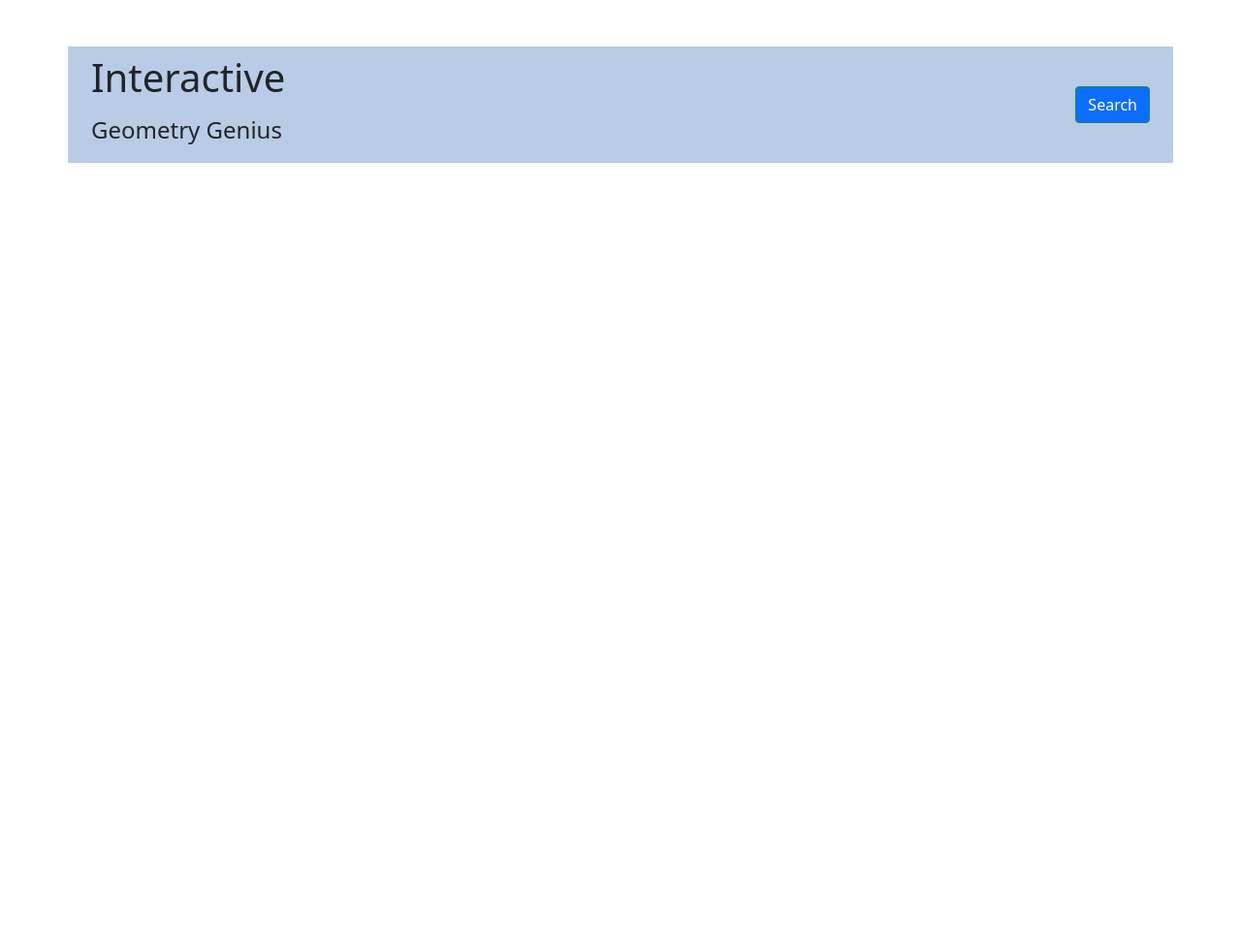
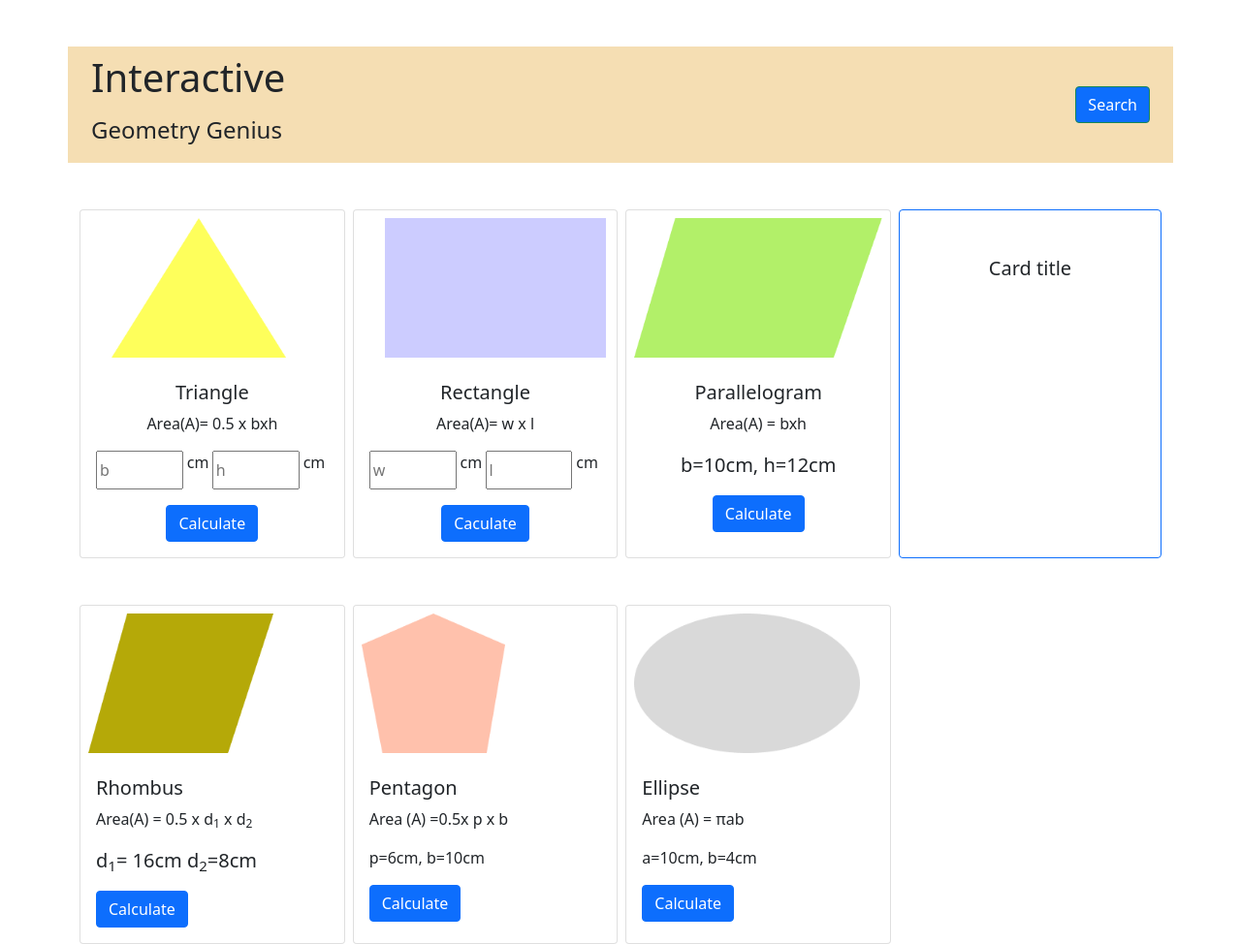
Before and after one commit to Roqibul19/assignment5, a plain HTML site: page index.html in a window 1280 px wide. Shown: the whole page at 97% size. Before the commit the page ends 800 px from the top, so only its background shows below. Drawn offline with Linux system fonts and the light colour scheme.

Commit message:
added cards

```diff
--- a/css/style.css
+++ b/css/style.css
@@ -0,0 +1,19 @@
+@media screen and (max-width: 576px) {
+    .first-cards-container, .second-cards-container{
+      flex-direction: column;
+    }
+  }
+
+  @media screen and (max-width: 576px) {
+    .first-geometry-container{
+      flex-direction: column-reverse;
+
+    }
+  }
+  .geo-img{
+    width:fit-content;
+    height:10em;
+  }
+  .triangle-input-field1, .triangle-input-field2, .rectangle-input-field1, .rectangle-input-field2 {
+    width: 75%;
+  }
--- a/index.html
+++ b/index.html
@@ -9,6 +9,7 @@
     <link rel="stylesheet" href="./css/style.css">
 </head>
 <body>
+    <!-- navbar part -->
     <header>
         <nav class="navbar bg-light container mt-5">
             <div class="container-fluid">
@@ -18,6 +19,98 @@
           </nav>
     </header>
 
+    <!-- Main part -->
+
+    <main class="container border-secondary">
+       <div class="d-flex first-geometry-container">
+        <div class="w-75">
+            <div class="d-flex mt-5 gap-2 first-cards-container text-center">
+                <div class="card" style="width: 18rem;">
+                    <img src="./images/triangle.png" class="card-img-top img-fluid geo-img ms-4 p-2" alt="...">
+                    <div class="card-body">
+                      <h5 class="card-title">Triangle</h5>
+                      <p>Area(A)= 0.5 x bxh</p>
+                      <div class=" d-flex">
+                       <div class="d-flex">
+                          <input class="triangle-input-field1 me-1" type="text" placeholder="b">
+                          <p>cm</p>
+                       </div>
+                       <div class="d-flex">
+                        <input class="triangle-input-field1 me-1" type="text" placeholder="h">
+                        <p>cm</p>
+                       </div>
+                      </div>
+                      </p>
+                      <a href="#" class="btn btn-primary">Calculate</a>
+                    </div>
+                  </div>
+                  <div class="card" style="width: 18rem;">
+                    <img src="./images/rectangle.png" class="card-img-top img-fluid geo-img ms-4 p-2" alt="...">
+                    <div class="card-body">
+                      <h5 class="card-title">Rectangle</h5>
+                      <p>Area(A)= w x l</p>
+                      <div class=" d-flex">
+                       <div class="d-flex">
+                          <input class="rectangle-input-field1 me-1" type="text" placeholder="w">
+                          <p>cm</p>
+                       </div>
+                       <div class="d-flex">
+                        <input class="triangle-input-field2 me-1" type="text" placeholder="l">
+                        <p>cm</p>
+                       </div>
+                      </div>
+                      </p>
+                      <a href="#" class="btn btn-primary">Caculate</a>
+                    </div>
+                  </div>
+                  <div class="card" style="width: 18rem;">
+                    <img src="./images/parallelogram.png" class="card-img-top img-fluid geo-img p-2" alt="...">
+                    <div class="card-body">
+                      <h5 class="card-title">Parallelogram</h5>
+                      <p>Area(A) = bxh</p>
+                      <p class="fs-5">b=10cm, h=12cm</p>
+                      <a href="#" class="btn btn-primary">Calculate</a>
+                    </div>
+                  </div>
+            </div>
+        </div>
+        <!-- calculation part -->
+
+        <div class="card mt-5 ms-2 border border-primary" style="width: 18rem;">
+            <h5 class="card-title mt-5 text-center">Card title</h5>
+       </div>
+       </div>
+       <div class="second-cards-container d-flex mt-5 gap-2 w-75">
+        <div class="card" style="width: 18rem;">
+          <img src="./images/rhombus.png" class="card-img-top img-fluid geo-img p-2" alt="...">
+          <div class="card-body">
+            <h5 class="card-title">Rhombus</h5>
+            <p>Area(A) = 0.5 x d<sub>1</sub> x d<sub>2</sub></p>
+            <p class="fs-5">d<sub>1</sub>= 16cm d<sub>2</sub>=8cm</p>
+            <a href="#" class="btn btn-primary">Calculate</a>
+          </div>
+        </div>
+          <div class="card" style="width: 18rem;">
+            <img src="./images/pentagon.png" class="card-img-top img-fluid geo-img p-2" alt="...">
+            <div class="card-body">
+              <h5 class="card-title">Pentagon</h5>
+             <p>Area (A) =0.5x p x b</p>
+             <p>p=6cm, b=10cm</p>
+              <a href="#" class="btn btn-primary">Calculate</a>
+            </div>
+          </div>
+          <div class="card" style="width: 18rem;">
+            <img src="./images/ellipse.png" class="card-img-top img-fluid geo-img p-2" alt="...">
+            <div class="card-body">
+              <h5 class="card-title">Ellipse</h5>
+              <p>Area (A) = <span>&#960</span>ab</p>
+              <p>a=10cm, b=4cm</p>
+              <a href="#" class="btn btn-primary">Calculate</a>
+            </div>
+          </div>
+    </div>
+    </main>
+
     <!-- js file -->
     <script src="./js/bootstrap.js"></script>
 </body>
```
Also changed, not shown: css/bootstrap.css.
